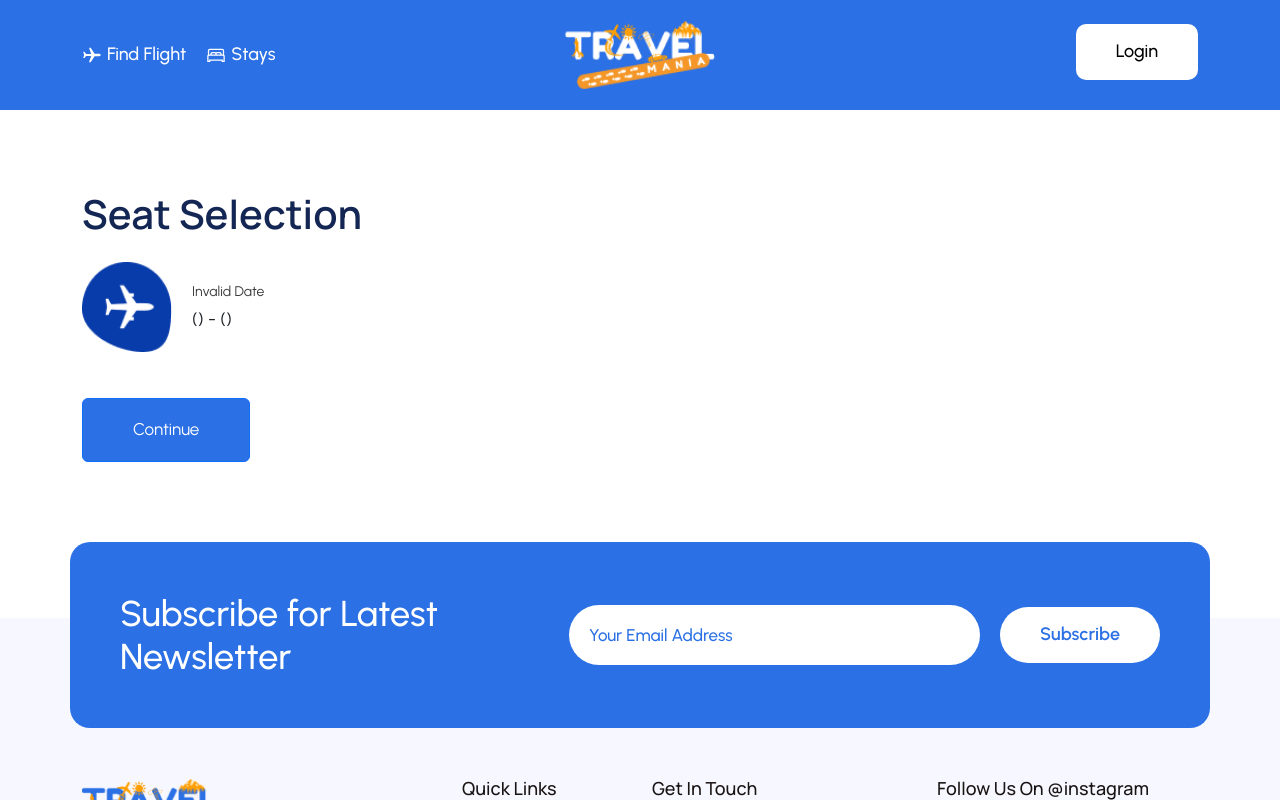
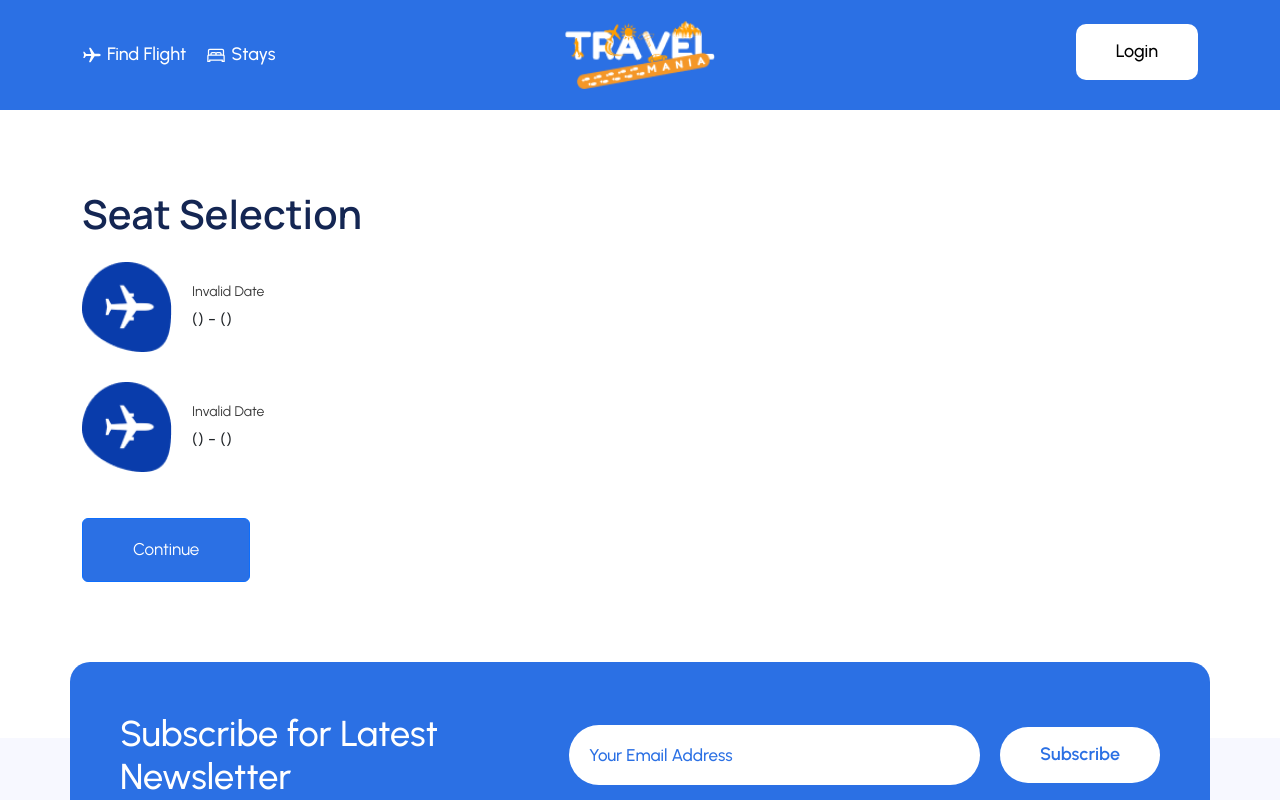
Before and after one commit to afzalimdad9/travel-mania, a Next.js app: page /seatselection in a window 1280 px wide. Shown: the top 800 px of the page. Built offline with nearby package versions, Linux system fonts and the light colour scheme.

Commit message:
add return data in seating page

```diff
--- a/src/Components/FlightInfoAccordion/SegmentDetails.jsx
+++ b/src/Components/FlightInfoAccordion/SegmentDetails.jsx
@@ -7,6 +7,7 @@ import { getDifferenceInHoursAndMinutes, getLocalItem } from "../../utils";
 
 const SegmentDetails = ({
   segment,
+  isReturn,
   flightInfo,
   idx,
   SegmentSeats,
@@ -47,18 +48,19 @@ const SegmentDetails = ({
         total,
         mainGuest: {
           ...mainGuest,
-          seat: availableSeats[0],
+          [`seat${idx}`]: availableSeats[0],
         },
         adultGuests: Object.values(adultGuests)
           .map((k, _) => ({
             ...k,
-            seat: availableSeats[_ + 1],
+            [`seat${idx}`]: availableSeats[_ + 1],
           }))
           .reduce(handleReduce, {}),
         childGuests: Object.values(childGuests)
           .map((k, _) => ({
             ...k,
-            seat: availableSeats[_ + Object.values(adultGuests).length + 1],
+            [`seat${idx}`]:
+              availableSeats[_ + Object.values(adultGuests).length + 1],
           }))
           .reduce(handleReduce, {}),
       });
@@ -70,8 +72,15 @@ const SegmentDetails = ({
       <Accordion.Header>
         <div>
           <h6>
-            {segment?.Origin?.Airport?.CityCode} -{" "}
-            {segment?.Destination?.Airport?.CityCode}
+            {
+              (isReturn ? segment?.Destination : segment?.Origin)?.Airport
+                ?.CityCode
+            }{" "}
+            -{" "}
+            {
+              (!isReturn ? segment?.Destination : segment?.Origin)?.Airport
+                ?.CityCode
+            }
           </h6>
           <div>
             <span>Flight duration</span>
--- a/src/Components/FlightInfoAccordion/index.jsx
+++ b/src/Components/FlightInfoAccordion/index.jsx
@@ -1,12 +1,13 @@
 import Image from "next/image";
-import React, { useState } from "react";
-import { Accordion, Button } from "react-bootstrap";
+import React from "react";
+import { Accordion } from "react-bootstrap";
 import { useFlightContext } from "../../context/FlightDataContext";
 import SegmentDetails from "./SegmentDetails";
+import { useRouter } from "next/router";
 
-const FlightInfoAccordion = () => {
+const FlightInfoAccordion = ({ isReturn, continueState, setContinueState }) => {
   const { selectedFlight, flightInfo } = useFlightContext();
-  const [continueState, setContinueState] = useState(false);
+  const router = useRouter();
 
   async function updateData(data) {
     const { total, mainGuest, childGuests, adultGuests } = data;
@@ -17,7 +18,13 @@ const FlightInfoAccordion = () => {
     localStorage.setItem("adult-guests", JSON.stringify(adultGuests));
 
     setContinueState(false);
+
+    router.push("/bagging");
   }
+
+  let firstSegment = selectedFlight?.Segments?.[0]?.[0];
+  let lastSegment =
+    selectedFlight?.Segments?.[0]?.[selectedFlight?.Segments?.[0]?.length - 1];
 
   return (
     <div className="seat_select-innr-ardian">
@@ -32,23 +39,27 @@ const FlightInfoAccordion = () => {
         </div>
         <div>
           <span>
-            {new Date(
-              selectedFlight?.Segments?.[0]?.[0]?.Origin?.DepTime
-            ).toLocaleDateString()}
+            {new Date(firstSegment?.Origin?.DepTime).toLocaleDateString()}
           </span>
           <p>
-            {selectedFlight?.Segments?.[0]?.[0]?.Origin?.Airport?.CityName} (
-            {selectedFlight?.Segments?.[0]?.[0]?.Origin?.Airport?.CityCode}) -{" "}
             {
-              selectedFlight?.Segments?.[0]?.[
-                selectedFlight?.Segments?.[0]?.length - 1
-              ]?.Destination?.Airport?.CityName
+              (isReturn ? firstSegment?.Origin : lastSegment?.Destination)
+                ?.Airport?.CityName
             }{" "}
             (
             {
-              selectedFlight?.Segments?.[0]?.[
-                selectedFlight?.Segments?.[0]?.length - 1
-              ]?.Destination?.Airport?.CityCode
+              (isReturn ? firstSegment?.Origin : lastSegment?.Destination)
+                ?.Airport?.CityCode
+            }
+            ) -{" "}
+            {
+              (!isReturn ? firstSegment?.Origin : lastSegment?.Destination)
+                ?.Airport?.CityName
+            }{" "}
+            (
+            {
+              (!isReturn ? firstSegment?.Origin : lastSegment?.Destination)
+                ?.Airport?.CityCode
             }
             )
           </p>
@@ -56,7 +67,10 @@ const FlightInfoAccordion = () => {
       </div>
 
       <Accordion defaultActiveKey="0">
-        {(selectedFlight?.Segments?.[0] || [])?.map((segment, idx) => (
+        {(isReturn
+          ? (selectedFlight?.Segments?.[0] || []).reverse()
+          : selectedFlight?.Segments?.[0] || []
+        )?.map((segment, idx) => (
           <SegmentDetails
             key={idx}
             continueState={continueState}
@@ -67,15 +81,10 @@ const FlightInfoAccordion = () => {
             ]?.RowSeats?.map((s) => s.Seats)?.flat()}
             segment={segment}
             flightInfo={flightInfo}
+            isReturn={isReturn}
           />
         ))}
       </Accordion>
-      <Button
-        onClick={() => setContinueState((pre) => !pre)}
-        className="btn10 right-0 mt-3"
-      >
-        Continue
-      </Button>
     </div>
   );
 };
--- a/src/pages/seatselection.jsx
+++ b/src/pages/seatselection.jsx
@@ -1,9 +1,13 @@
 import Head from "next/head";
-import React from "react";
+import React, { useState } from "react";
 import FlightInfoAccordion from "../Components/FlightInfoAccordion";
 import Layout from "../layout/index";
+import { Button } from "react-bootstrap";
+import { useFlightContext } from "../context/FlightDataContext";
 
 const SeatSelection = () => {
+  const [continueState, setContinueState] = useState(false);
+  const { flightInfo } = useFlightContext();
   return (
     <>
       <Head>
@@ -19,7 +23,24 @@ const SeatSelection = () => {
             <div className="row">
               <div className="col-md-12">
                 <div className="seat_select-innr">
-                  <FlightInfoAccordion />
+                  <FlightInfoAccordion
+                    continueState={continueState}
+                    setContinueState={setContinueState}
+                  />
+                  {flightInfo?.tripType !== "one-way" && (
+                    <FlightInfoAccordion
+                      continueState={continueState}
+                      setContinueState={setContinueState}
+                      isReturn
+                    />
+                  )}
+
+                  <Button
+                    onClick={() => setContinueState((pre) => !pre)}
+                    className="btn10 right-0 mt-3"
+                  >
+                    Continue
+                  </Button>
                 </div>
               </div>
             </div>
```
